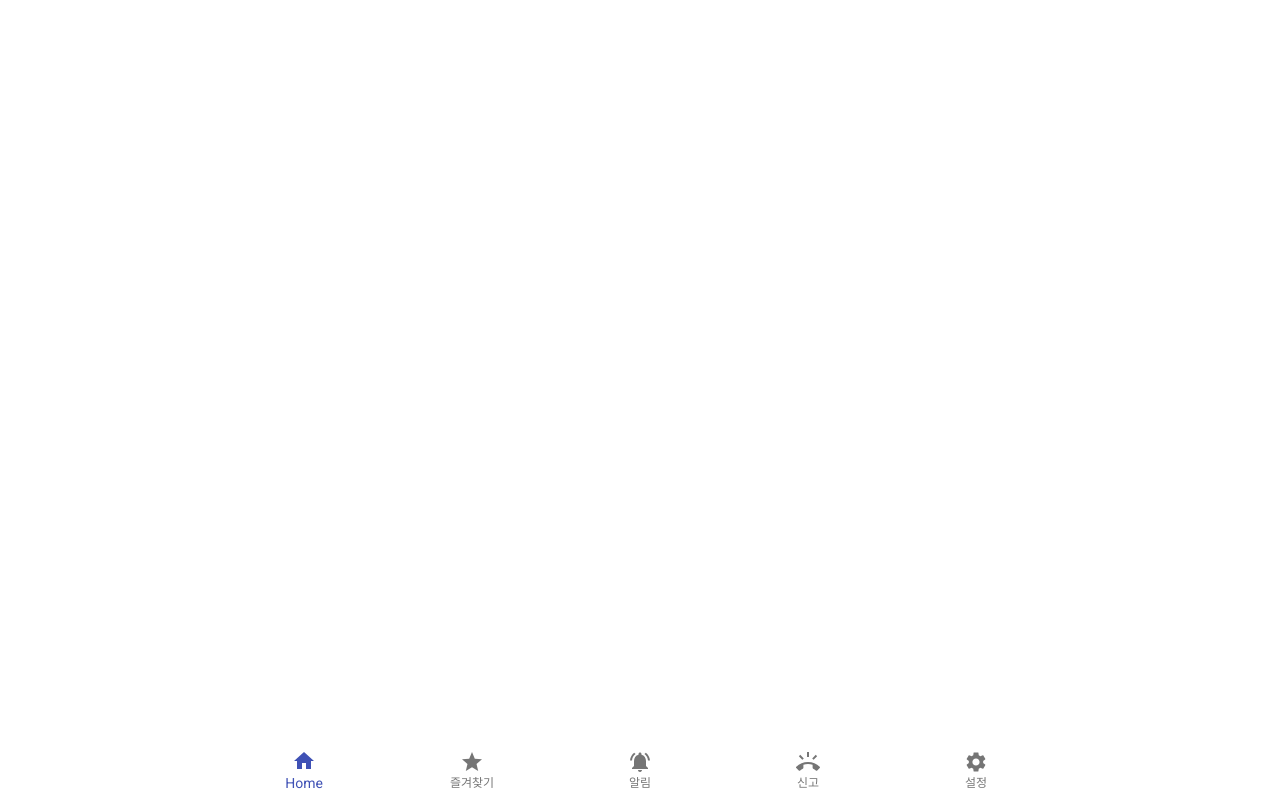
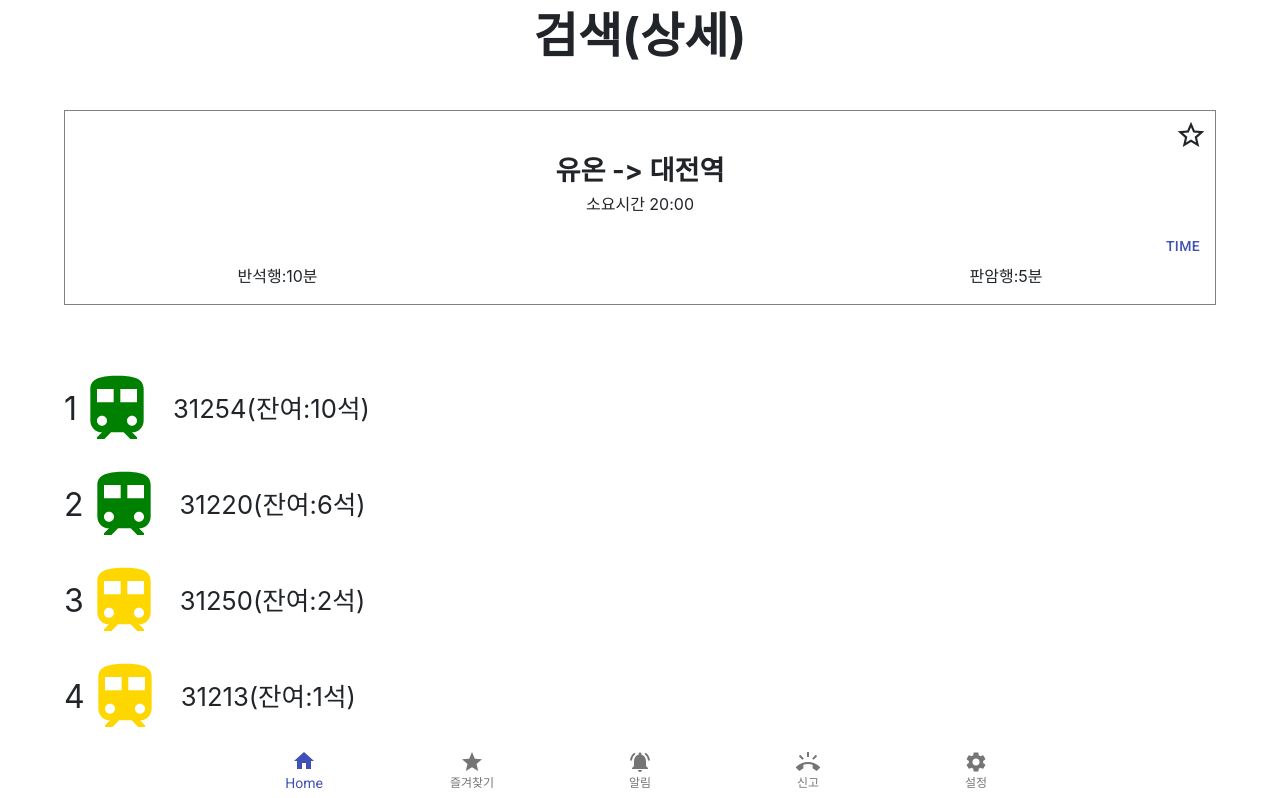
Before and after one commit to jins408/ANJA, a React (Create React App) app in the folder front-end/: page /selectroute in a window 1280 px wide. Shown: the top 798 px of the page. Built offline with nearby package versions, Linux system fonts and the light colour scheme.

Commit message:
S03P31B101-64/add detail form FE

```diff
--- a/front-end/src/App.js
+++ b/front-end/src/App.js
@@ -38,7 +38,7 @@ const App = () => {
       <Route exact path='/mobile/alarm' component={Alarm}></Route>
       <Route exact path='/mobile/claim' component={Claim}></Route>
       <Route exact path='/mobile/setting' component={Setting}></Route>
-      <Route exact path='/selectroute/:id' component={Selectroute}></Route>
+      <Route exact path='/selectroute' component={Selectroute}></Route>
         <Bottombar />
 
     </>
--- /dev/null
+++ b/front-end/src/css/selectroute.css
@@ -0,0 +1,48 @@
+.selcetroute_header{
+    text-align: center;
+    font-size: 3rem;
+    font-weight: bold;
+    margin-bottom: 0;
+}
+
+.selectroute_box{
+    border: 0.5px solid gray;
+    padding: 0;
+    margin:3% 5%;
+}
+
+.selectroute_star{
+    font-size: 2rem !important;
+}
+
+.selectroute_location{
+    text-align: center;
+    font-size: 1.7rem;
+    font-weight: bold;
+    margin-bottom: 0;
+}
+
+.sleectroute_time{
+    text-align: center;
+    margin-bottom: 1%;
+}
+
+.selectroute_updown{
+    width: 70%;
+}
+
+.selectroute_box2{
+    padding: 0;
+    margin:5% 5%;
+}
+
+.selectroute_num{
+    font-size: 2rem;
+    line-height: 80px;
+}
+
+.selectroute_chair{
+    margin-left: 1rem;
+    font-size: 1.6rem;
+    line-height: 80px;
+}
--- a/front-end/src/pages/moblie/detail/SelectRoute.js
+++ b/front-end/src/pages/moblie/detail/SelectRoute.js
@@ -1,9 +1,124 @@
-import React from 'react';
+import React, {useEffect, useState} from 'react';
+import { makeStyles } from '@material-ui/core/styles';
+import StarBorderIcon from '@material-ui/icons/StarBorder';
+import StarIcon from '@material-ui/icons/Star';
+import Button from '@material-ui/core/Button';
+import TrainIcon from '@material-ui/icons/Train';
 
-const SelectRoute = () =>{
-    return(
+import '../../../css/selectroute.css'
+
+const useStyles = makeStyles(() => ({
+    good: {
+        fontSize: 80,
+        color: 'green'
+    },
+    soso: {
+        fontSize: 80,
+        color: '#FFD700'
+    },
+    bad:{
+        fontSize: 80,
+        color: 'crimson'
+    }
+}));
+
+
+const SelectRoute = () => {
+    const classes = useStyles();
+    const [star, setStar] = useState(false);
+    const [start, setStart] = useState('유온')
+    const [end, setEnd] = useState('대전역')
+    const [id, setId] = useState(0)
+    var [nextid, setNextid] = useState(0)
+
+    useEffect(()=>{
+
+
+        const checkid = []
+        const checknextid = [0]
+        for(let i=0; i<localStorage.length; i++){
+            var getvalue = String(localStorage.getItem(localStorage.key(i))).split(',')
+            if(getvalue[0] === start && getvalue[1] === end){
+                checkid.push(localStorage.key(i))
+            }
+            if(Number(checknextid[0]) < localStorage.key(i)){
+                checknextid.pop()
+                checknextid.push(localStorage.key(i))
+            }
+        }
+        setId(checkid[0])
+        setNextid(Number(checknextid[0]))
+        if(checkid.length){
+            setStar(true)
+        }
+    },[star])
+
+
+    const starHandler = () => {
+        if(star){
+            setStar(false)
+            localStorage.removeItem(id)
+        }else{
+            setStar(true)
+            const addfavname = {
+                id: ++nextid,
+                content: [start,end]
+            };
+            localStorage.setItem(addfavname.id, addfavname.content)
+        }
+    }
+
+    return (
         <div>
-            <p>선택한 경로</p>
+            <p className="selcetroute_header">검색(상세)</p>
+            <div className="selectroute_box">
+                <div className="d-flex justify-content-end mr-2 mt-2">
+                    {star ? <StarIcon className="selectroute_star" onClick={starHandler} /> : <StarBorderIcon className="selectroute_star" onClick={starHandler} />}
+                </div>
+                    <p className="selectroute_location">{start} -> {end}</p>
+                    <p className="sleectroute_time">소요시간 20:00</p>
+                    <div>
+                        <div className="d-flex justify-content-end">
+                            <Button href="#text-buttons" color="primary">TIME</Button>
+                        </div>
+                        <div className="d-flex justify-content-between mx-auto mb-3 selectroute_updown">
+                            <span>반석행:10분</span>
+                            <span>판암행:5분</span>
+                        </div>
+                    </div>
+            </div>
+            <div className="selectroute_box2">
+                <div className="d-flex justify-content-start mb-3">
+                    <span className="selectroute_num">1</span>
+                    <TrainIcon className={classes.good} />
+                    <span className="selectroute_chair">31254(잔여:10석)</span>
+                </div>
+                <div className="d-flex justify-content-start mb-3">
+                    <span className="selectroute_num">2</span>
+                    <TrainIcon className={classes.good} />
+                    <span className="selectroute_chair">31220(잔여:6석)</span>
+                </div>
+                <div className="d-flex justify-content-start mb-3">
+                    <span className="selectroute_num">3</span>
+                    <TrainIcon className={classes.soso} />
+                    <span className="selectroute_chair">31250(잔여:2석)</span>
+                </div>
+                <div className="d-flex justify-content-start mb-3">
+                    <span className="selectroute_num">4</span>
+                    <TrainIcon className={classes.soso} />
+                    <span className="selectroute_chair">31213(잔여:1석)</span>
+                </div>
+                <div className="d-flex justify-content-start mb-3">
+                    <span className="selectroute_num">5</span>
+                    <TrainIcon className={classes.bad} />
+                    <span className="selectroute_chair">31243(잔여:0석)</span>
+                </div>
+                <div className="d-flex justify-content-start mb-5">
+                    <span className="selectroute_num">6</span>
+                    <TrainIcon className={classes.bad} />
+                    <span className="selectroute_chair">31289(잔여:0석)</span>
+                </div>
+            </div>
         </div>
     )
 }
```
